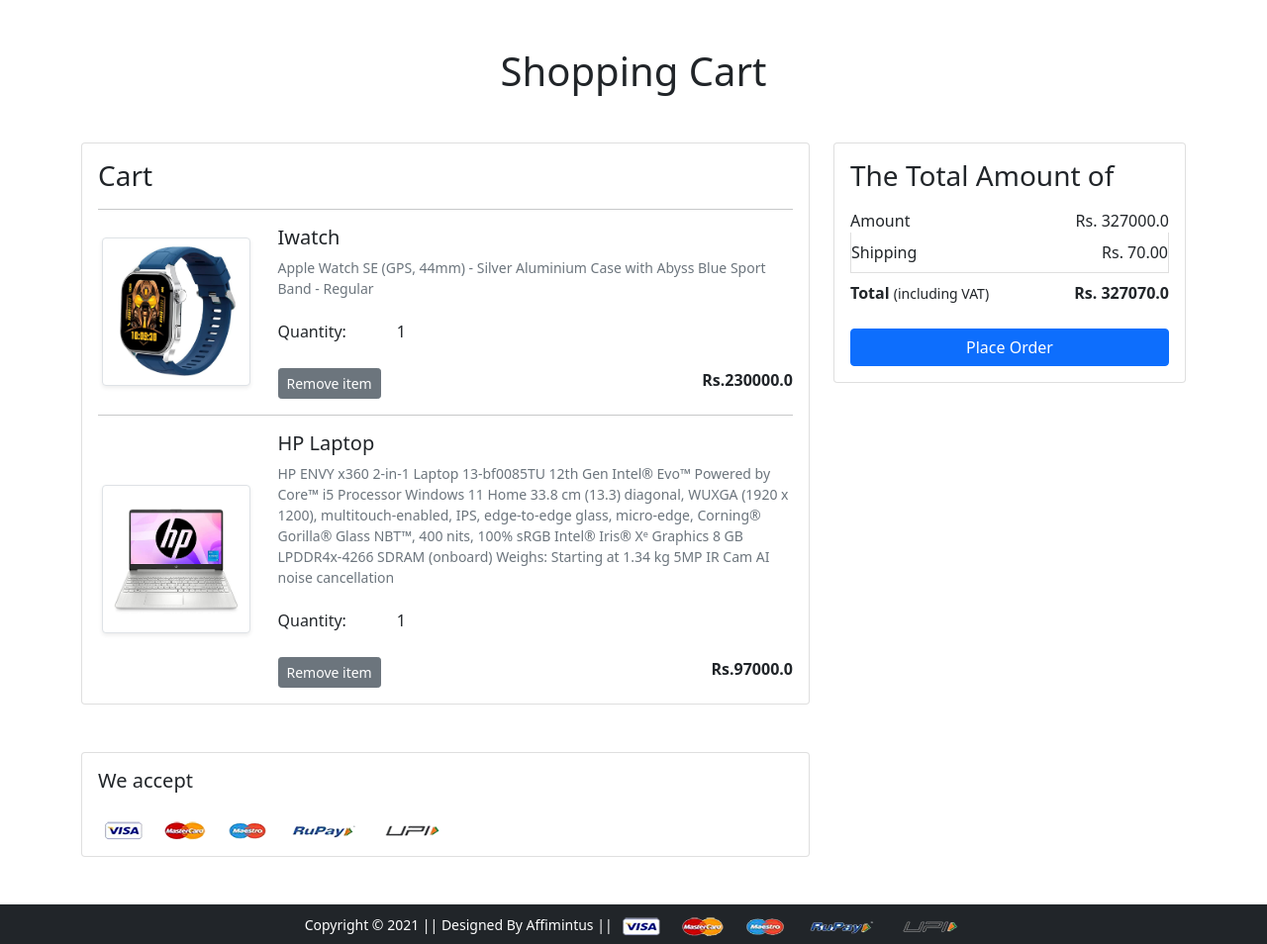
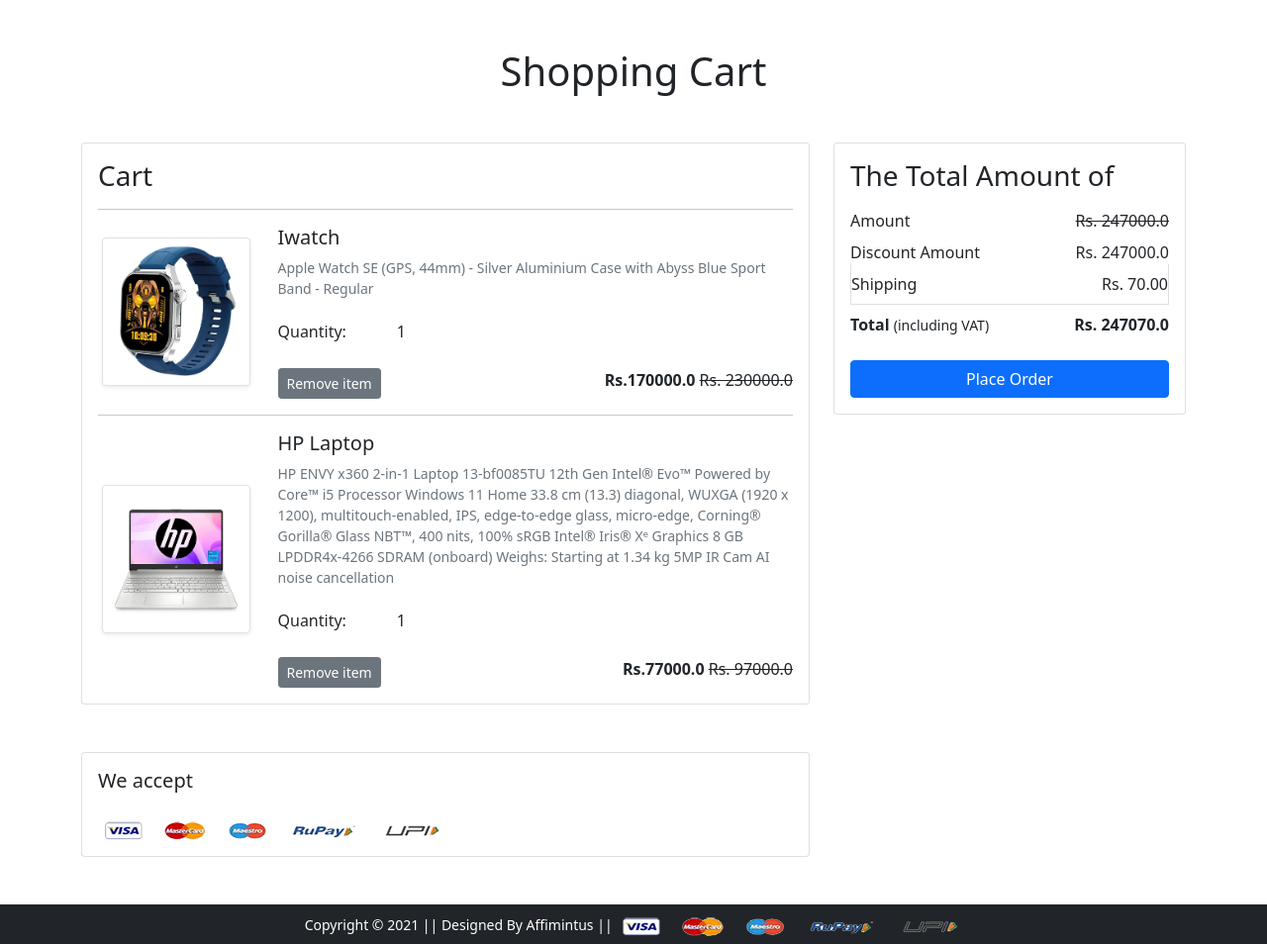
Before and after one commit to vidhansharma026/Shopping-Web-Ecom, a Django app: page /cart/ in a window 1280 px wide. Shown: the part 81-1035 px from the top of the page at 99% size. Run offline with Django 4.2, Linux system fonts and the light colour scheme; a user stored in the database is signed in; data comes from the database, SQL or seed files in the repository; both versions use the stored data as it was after the commit; some libraries are stand-ins or nearby versions; some web fonts are replaced.

Commit message:
'updated-price'

```diff
--- a/shopping_web/app/templates/app/addtocart.html
+++ b/shopping_web/app/templates/app/addtocart.html
@@ -25,7 +25,8 @@
        </div>
        <div class="d-flex justify-content-between">
         <a href="#" class="btn btn-sm btn-secondary mr-3 remove-cart" pid="{{cart.product.id}}">Remove item </a>
-        <p class="mb-0"><span><strong>Rs.{{cart.product.selling_price}}</strong></span></p>
+        <p class="mb-0"><span><strong>Rs.{{cart.product.discounted_price}}</strong></span>
+        <span class="fw-light text-decoration-line-through">Rs. {{ cart.product.selling_price}}</span></p>
        </div>
       </div>
      </div>
@@ -39,7 +40,8 @@
     <div class="card-body">
       <h3>The Total Amount of</h3>
       <ul class="list-group">
-       <li class="list-group-item d-flex justify-content-between align-items-center border-0 px-0 pb-0">Amount<span>Rs. <span id="amount">{{amount}}</span> </span></li>
+       <li class="list-group-item d-flex justify-content-between align-items-center border-0 px-0 pb-0">Amount<span id="amount" class="fw-light text-decoration-line-through">Rs. {{amount}}</span></li>
+       <li class="list-group-item d-flex justify-content-between align-items-center border-0 px-0 pb-0">Discount Amount<span>Rs. <span id="amount">{{amount}}</span> </span></li>
        <li class="list-group-item d-flex justify-content-between align-items-center px-0">Shipping<span>Rs. 70.00</span></li>
        <li class="list-group-item d-flex justify-content-between align-items-center border-0 px-0 mb-3">
         <div>
--- a/shopping_web/app/templates/app/productdetail.html
+++ b/shopping_web/app/templates/app/productdetail.html
@@ -11,7 +11,7 @@
    <h2>Product Title: {{product.title}}</h2>
    <hr>
    <p>Product Description: {{product.description}}</p> <br>
-   <h4>Rs. {{product.selling_price}} <small class="fw-light text-decoration-line-through">Rs. {{ product.discounted_price}}</small></h4> <br>
+   <h4>Rs. {{product.discounted_price}} <small class="fw-light text-decoration-line-through">Rs. {{ product.selling_price}}</small></h4> <br>
    {% if request.user.is_authenticated %}
    {% if item_already_in_cart %}
     <a href="{% url 'showcart' %}" class="btn btn-warning shadow px-5 py-2 ms-4">Go to Cart</a>
--- a/shopping_web/app/views.py
+++ b/shopping_web/app/views.py
@@ -79,7 +79,7 @@
         print(cart_product)
         if cart_product:
             for p in cart_product:
-                tempamount = (p.quantity*p.product.selling_price)
+                tempamount = (p.quantity*p.product.discounted_price)
                 amount += tempamount
                 total_amount = amount+shipping_amount
             return render(request, 'app/addtocart.html', {'carts': cart, 'total_amount': total_amount, 'amount': amount})
```
Also changed, not shown: shopping_web/app/templates/app/home.html (+4 -4 lines), shopping_web/db.sqlite3.
